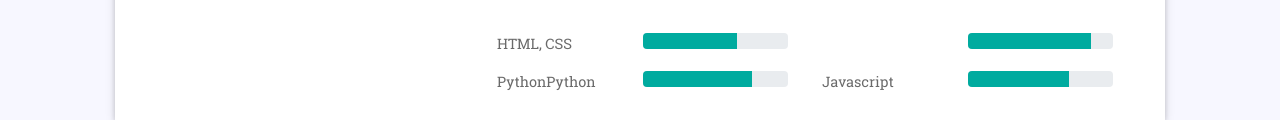
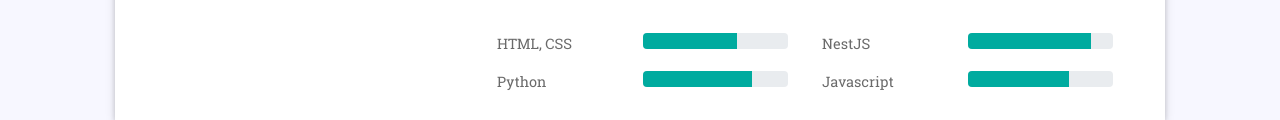
Before and after one commit to Foxx1412/QT_CV, a plain HTML site: page index.html in a window 1280 px wide. Shown: the part 1051-1171 px from the top of the page. Drawn offline with Linux system fonts and the light colour scheme.

Commit message:
Update index.html

```diff
--- a/index.html
+++ b/index.html
@@ -170,7 +170,7 @@
                             <div class="col-md-6">
                                 <div class="row prog-row">
                                     <div class="col-sm-6">
-
+                                        NestJS
                                     </div>
                                     <div class="col-sm-6">
                                         <div class="progress">
@@ -183,7 +183,7 @@
                             <div class="col-md-6">
                                 <div class="row prog-row">
                                     <div class="col-sm-6">
-                                        PythonPython
+                                        Python
                                     </div>
                                     <div class="col-sm-6">
                                         <div class="progress">
```
